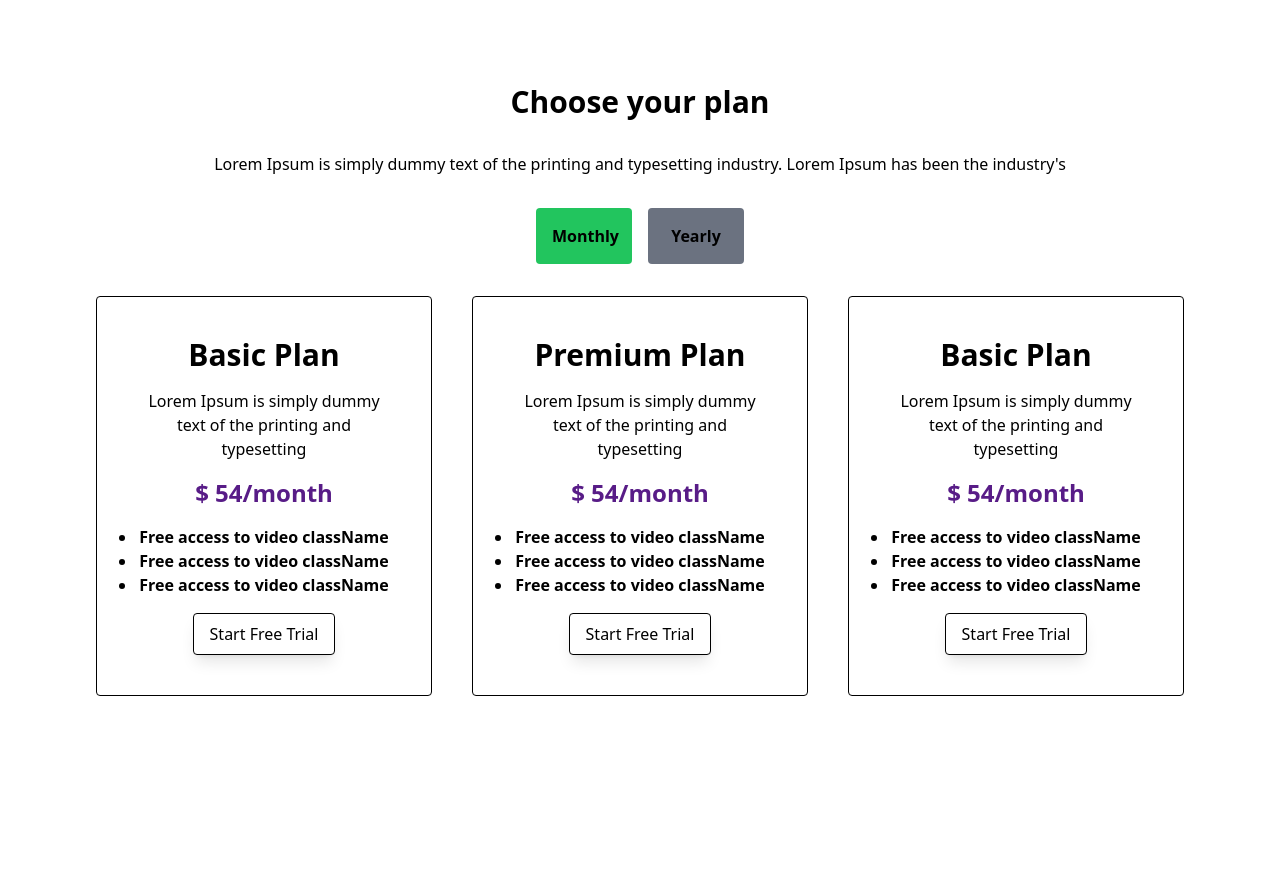
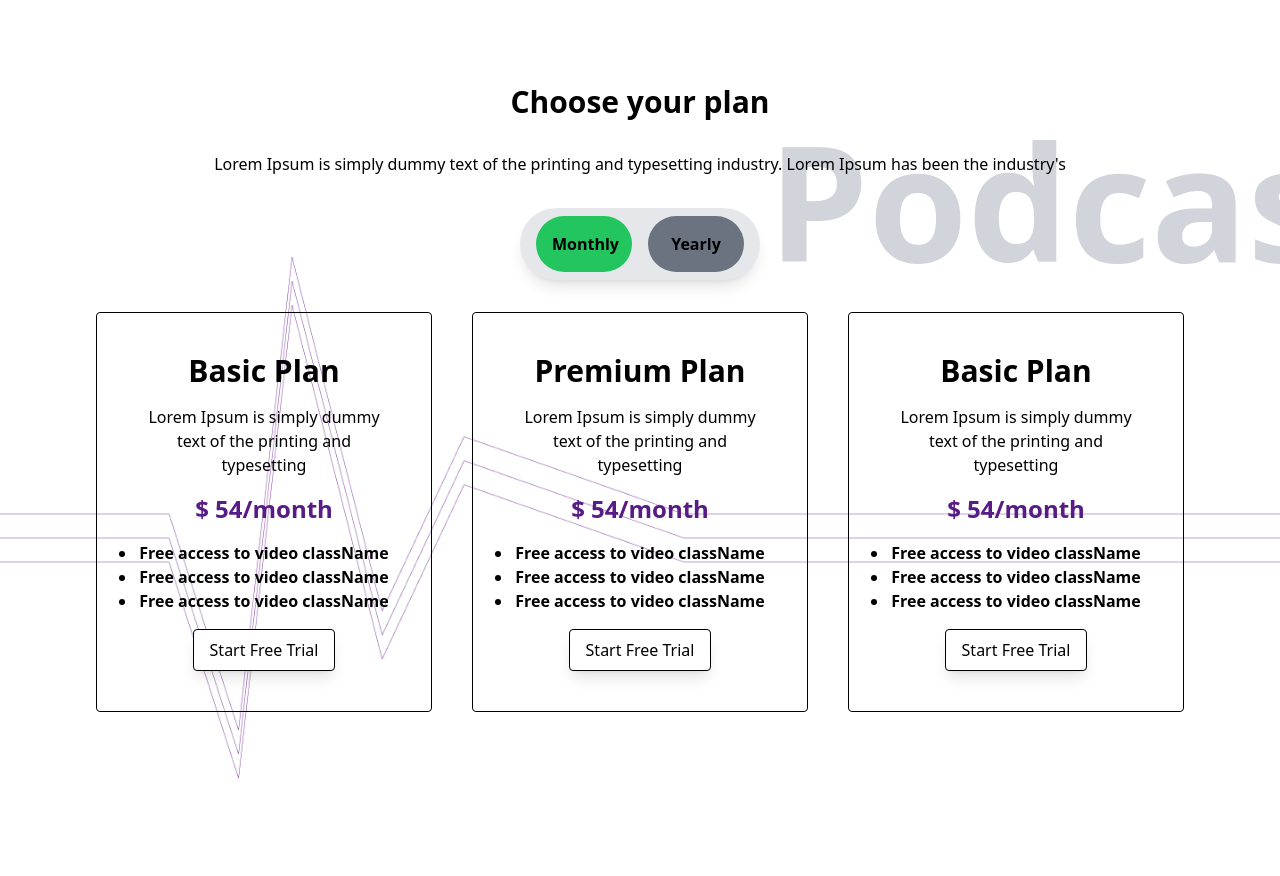
Before and after one commit to Ameet9/Online-Podcast, a React (Vite) app: page / in a window 1280 px wide. Shown: the part 1320-2196 px from the top of the page. Built offline with nearby package versions, Linux system fonts and the light colour scheme.

Commit message:
Images added

```diff
--- a/src/App.css
+++ b/src/App.css
@@ -39,6 +39,37 @@ body {
   right: 0;
   top: 70%;
   width: 40%;
+}
+.lineImg {
+  position: absolute;
+  z-index: -3;
+  right: 0;
+  top: 200%;
+  width: 100%;
+}
+.lineImg2 {
+  position: absolute;
+  z-index: -3;
+  right: 0;
+  top: 197%;
+  width: 100%;
+}
+.lineImg3 {
+  position: absolute;
+  z-index: -3;
+  right: 0;
+  top: 203%;
+  width: 100%;
+}
+.podcastText {
+  position: absolute;
+  z-index: -3;
+  right: 0;
+  top: 180%;
+  width: 40%;
+}
+.podcastText h1 {
+  font-size: 10rem;
 }
 .imageone {
   border-radius: 10px;
--- a/src/App.jsx
+++ b/src/App.jsx
@@ -33,6 +33,9 @@ function App() {
             alt="Image 1"
           />
         </div>
+        <div className='podcastText'>
+          <h1 className='text-gray-300 text-8xl font-poppins  font-bold custom-line-height '>Podcast</h1>
+        </div>
         <div className=''>
           <Header />
           <Signup></Signup>
--- a/src/components/Pricing.jsx
+++ b/src/components/Pricing.jsx
@@ -1,4 +1,5 @@
 import React, { useState } from 'react'
+import line from "../assets/Line 2.png";
 
 export default function Pricing() {
     const [selectedOption, setSelectedOption] = useState('monthly');
@@ -29,8 +30,8 @@ export default function Pricing() {
                             <p className='text-s font-poppins font-normal'>Lorem Ipsum is simply dummy text of the printing and typesetting industry. Lorem Ipsum has been the industry's </p>
                         </div>
                         <div className="p-4">
-                            <div className="flex items-center space-x-4 justify-center">
-                                <div className={`rounded p-4 w-24 focus:outline-none transition-all duration-500 ${selectedOption === 'monthly' ? 'bg-green-500 ' : 'bg-gray-500'}`}>
+                            <div className="flex items-center space-x-4 justify-center bg-gray-200 p-2 shadow-lg rounded-full w-60 m-auto">
+                                <div className={`rounded-full p-4 w-24 focus:outline-none transition-all duration-500 ${selectedOption === 'monthly' ? 'bg-green-500 ' : 'bg-gray-500'}`}>
                                     <label className="inline-flex items-center">
                                         <input
                                             type="radio"
@@ -43,7 +44,7 @@ export default function Pricing() {
                                         <span className=" text-black text-center text-14 font-poppins font-bold">Monthly</span>
                                     </label>
                                 </div>
-                                <div className={`rounded p-4 w-24 focus:outline-none transition-all duration-500 ${selectedOption === 'yearly' ? 'bg-green-500 ' : 'bg-gray-500'}`}>
+                                <div className={`rounded-full p-4 w-24 focus:outline-none transition-all duration-500 ${selectedOption === 'yearly' ? 'bg-green-500 ' : 'bg-gray-500'}`}>
                                     <label className="inline-flex items-center">
                                         <input
                                             type="radio"
@@ -101,6 +102,23 @@ export default function Pricing() {
                         </div>
                     </div>
                 </div>
+                <div>
+                    <img
+                        className="lineImg"
+                        src={line}
+                        alt="Image 1"
+                    />
+                    <img
+                        className="lineImg2"
+                        src={line}
+                        alt="Image 1"
+                    />
+                    <img
+                        className="lineImg3"
+                        src={line}
+                        alt="Image 1"
+                    />
+                </div>
             </div>
         </>
     )
```
Also changed, not shown: src/assets/Line 2.png (added).
